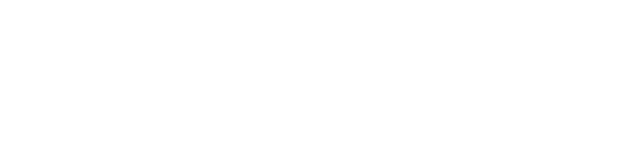
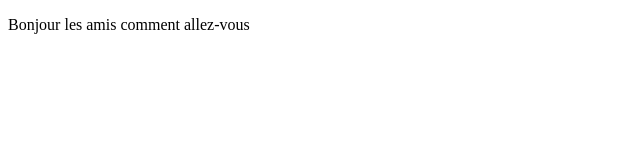
Before and after one commit to nktdiallo/tutodiallo, a plain HTML site: page index.html in a window 1280 px wide. Shown: the whole page, without its empty margins (0-640 px from the left). Drawn offline with Linux system fonts and the light colour scheme.

Commit message:
Ajout d'une pragraphe dans la page index.html

```diff
--- a/index.html
+++ b/index.html
@@ -4,6 +4,6 @@
 	<title>Titre sow</title>
 </head>
 <body>
-
+   <p>Bonjour les amis comment allez-vous</p>
 </body>
 </html>
```
